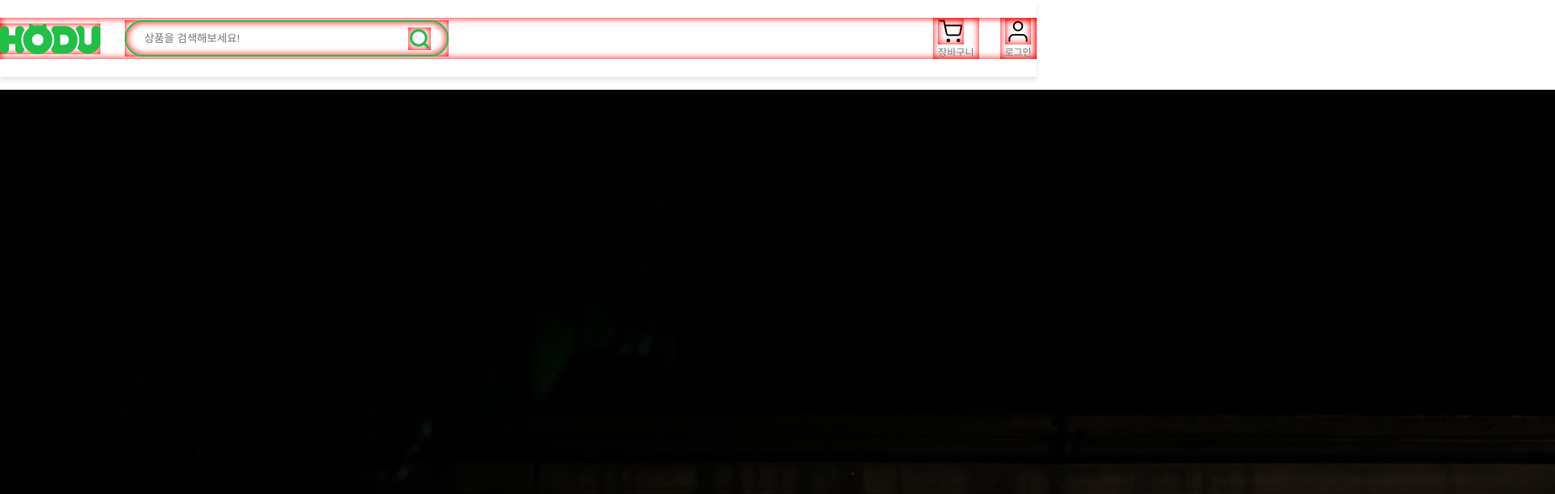
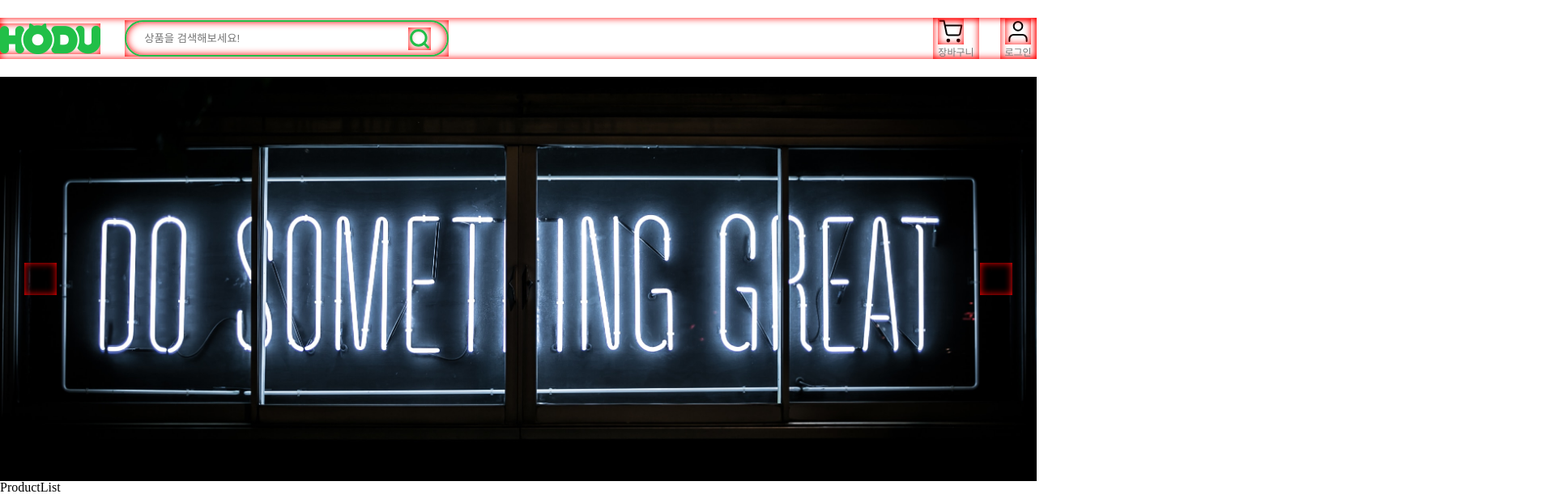
Before and after one commit to React-Commerce-Study/Seoyeong-Baek, a React (Create React App) app: page / in a window 1280 px wide. Shown: the top 611 px of the page at 81% size, 1920 px wide, since content can reach past the window. Built offline with nearby package versions, Linux system fonts and the light colour scheme.

Commit message:
Design: 글로벌 스타일 수정 및 메인페이지 이미지 carousel 스타일 추가

```diff
--- a/src/GlobalStyle.jsx
+++ b/src/GlobalStyle.jsx
@@ -15,6 +15,7 @@ const GlobalStyle = createGlobalStyle`
 
  img{
    width: inherit;
+   vertical-align: top;
 
  }
 
--- a/src/components/layout/Carousel.jsx
+++ b/src/components/layout/Carousel.jsx
@@ -1,8 +1,51 @@
 import React, { useState } from 'react';
+import styled from 'styled-components';
 import Img1 from '../../assets/slide/1.jpeg';
 import Img2 from '../../assets/slide/2.jpeg';
 import Img3 from '../../assets/slide/3.png';
 import Img4 from '../../assets/slide/4.jpeg';
+import Left from '../../assets/icon/icon-swiper-1.svg';
+import Right from '../../assets/icon/icon-swiper-2.svg';
+
+const CarouselStyle = styled.div`
+  width: 100%;
+  position: relative;
+  box-shadow: inset 0 0 10px red;
+  background: #f2f2f2;
+
+  button {
+    position: absolute;
+    top: 50%;
+    transform: translateY(-50%);
+    box-shadow: inset 0 0 10px red;
+    padding: 20px;
+  }
+
+  .pre-btn {
+    background: url(${Left}) no-repeat center center;
+    left: 30px;
+  }
+
+  .next-btn {
+    background: url(${Right}) no-repeat center center;
+    right: 30px;
+  }
+
+  .carousel-box {
+    max-height: 500px;
+    max-width: 1280px;
+    box-shadow: inset 0 0 10px red;
+    margin: 0 auto;
+
+    img {
+      vertical-align: top;
+      aspect-ratio: 1280/500;
+      width: 100%;
+      height: 100%;
+      object-fit: cover;
+    }
+  }
+`;
 
 export default function Carousel() {
   const [currentIndex, setCurrentIndex] = useState(0);
@@ -17,12 +60,12 @@ export default function Carousel() {
   };
 
   return (
-    <div>
+    <CarouselStyle>
       <button className="pre-btn" type="button" onClick={handlePrevious}></button>
       <div className="carousel-box">
         <img src={images[currentIndex]} alt="Slideshow" />
       </div>
       <button className="next-btn" type="button" onClick={handleNext}></button>
-    </div>
+    </CarouselStyle>
   );
 }
```
